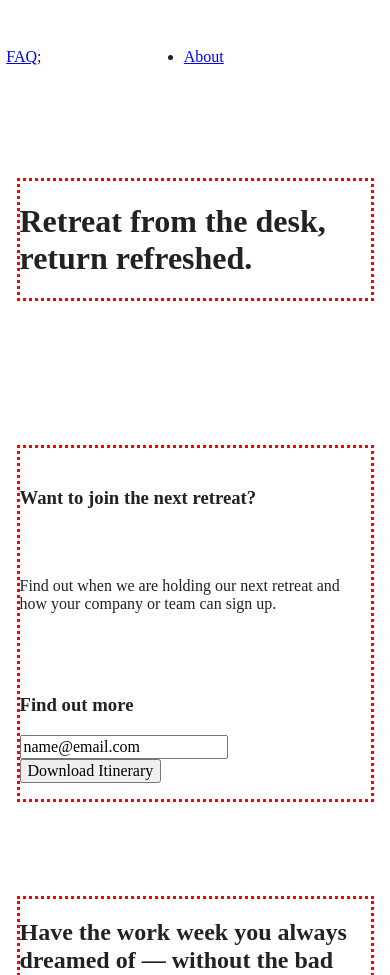
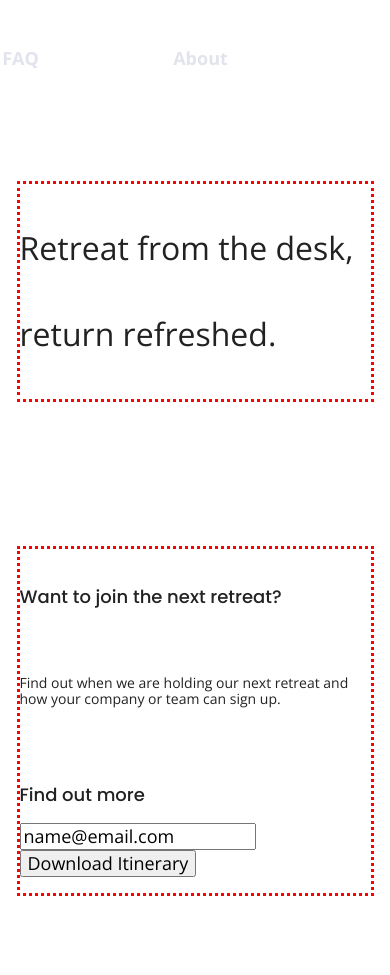
Before and after one commit to cerazo87/unplugged-project, a website built with Parcel: page index.html in a window 390 px wide. Shown: the part 125-1100 px from the top of the page. Built offline with nearby package versions, Linux system fonts and the light colour scheme.

Commit message:
Added font styles to mobile

```diff
--- a/css/main.css
+++ b/css/main.css
@@ -86,6 +86,71 @@ textarea {
 /* ==========================================================================
    Author's custom styles
    ========================================================================== */
+html {
+  font-size: 1rem;
+}
+
+body {
+  font-family: 'Open Sans', sans-serif;
+  font-size: 1em;
+  text-align: left;
+}
+
+header nav {
+  font-size: 1.125em;
+  font-weight: bold;
+}
+
+ul,
+ol {
+  list-style-type: none;
+}
+
+h2 {
+  font-family: 'Poppins', sans-serif;
+  font-size: 1.875em;
+  font-weight: 500;
+}
+
+h1 {
+  font-size: 2.25em;
+  font-weight: 500;
+  line-height: 2.688em;
+}
+
+h3,
+h4 {
+  font-family: 'Poppins', sans-serif;
+  font-size: 1.125em;
+  font-weight: 500;
+}
+
+a {
+  color: #e2e3ed;
+  text-decoration: none;
+}
+
+p {
+  font-size: 0.875em;
+  line-height: 1.125em;
+}
+
+aside input {
+  font-size: 1.125em;
+  font-weight: 500;
+}
+
+.features .fontawesome-icon {
+  size: 3.75em;
+}
+
+.address {
+  font-style: normal;
+}
+
+
+
+
 
 
 /* -------------------- Base Header - Footer Styles -------------------- */
--- a/index.html
+++ b/index.html
@@ -18,6 +18,7 @@
 
   <link rel="stylesheet" href="css/normalize.css">
   <link rel="stylesheet" href="css/main.css">
+  <link href="https://fonts.googleapis.com/css?family=Open+Sans:400,700|Poppins:500,700" rel="stylesheet">
 
   <meta name="theme-color" content="#fafafa">
 </head>
@@ -31,7 +32,7 @@
       </div>
         <nav>
            <ul>
-             <li><a href="faq/index.html">FAQ</a>;</li>
+             <li><a href="faq/index.html">FAQ</a></li>
              <li><a href="about/index.html">About</a></li>
            </ul>
         </nav>
```
Also changed, not shown: about/index.html (+2 -3 lines), faqs/index.html (+2 -3 lines).
